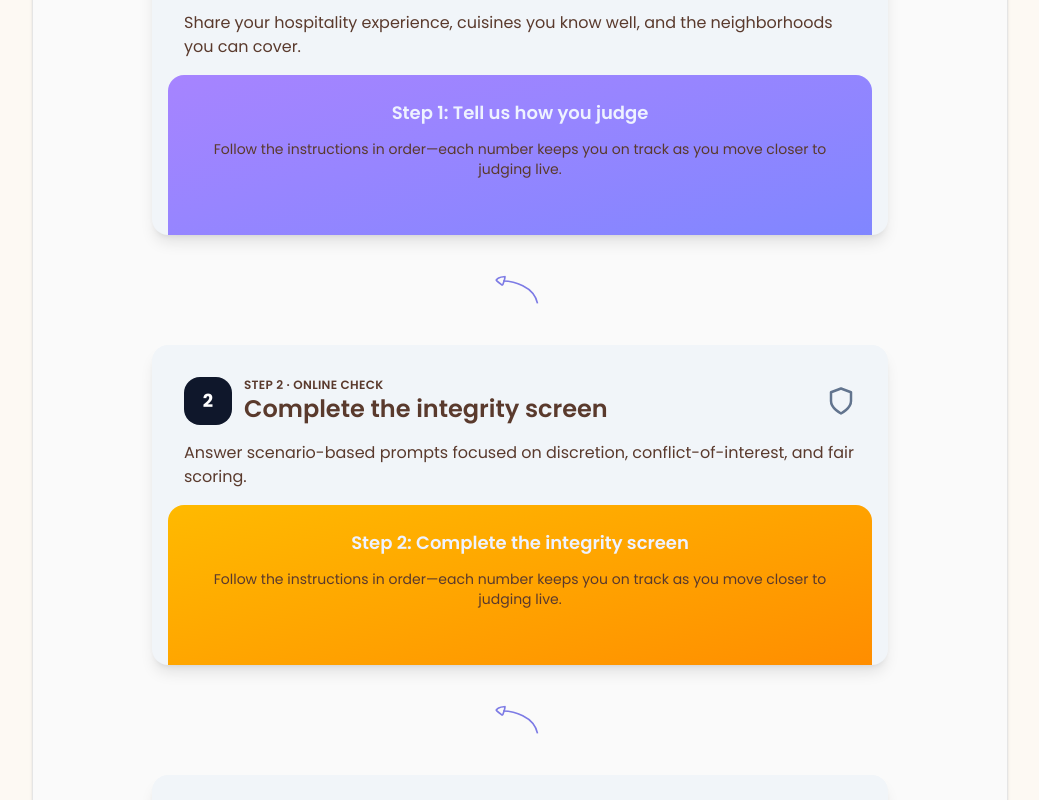
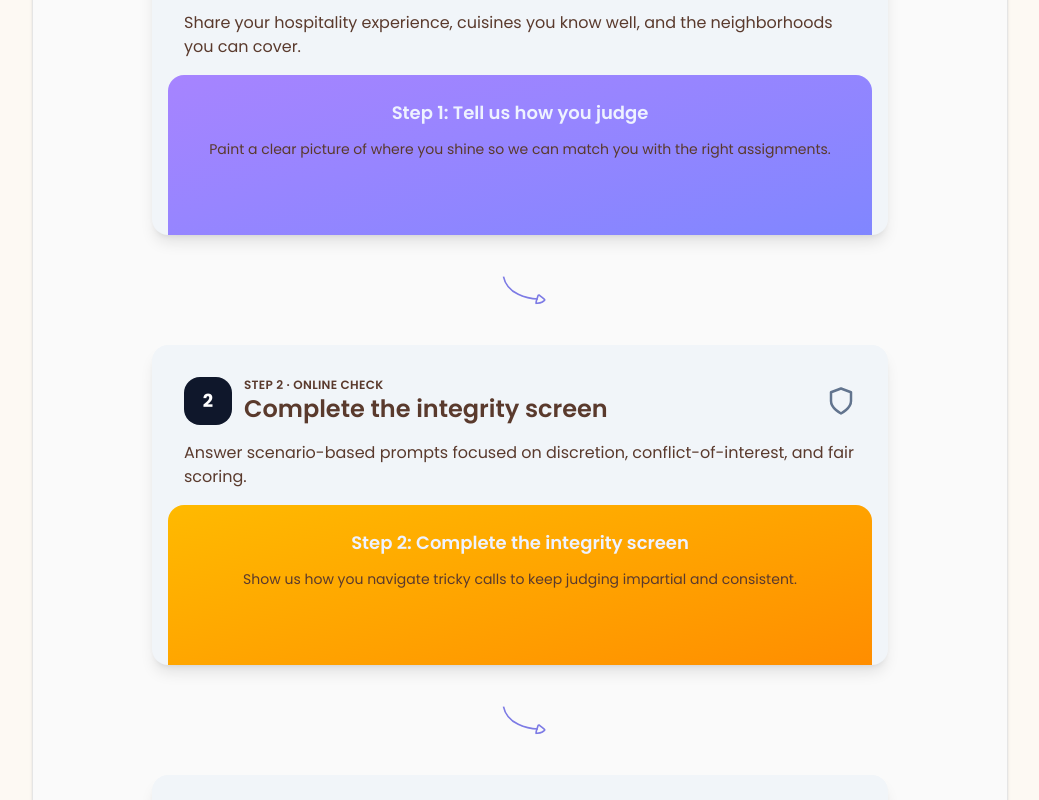
Before and after one commit to LayerSyncAi/savaal, a Next.js app: page /judging/prospective-judges in a window 1280 px wide. Shown: the part 1000-1800 px from the top of the page, without its empty margins (120-1159 px from the left). Built offline with nearby package versions, Linux system fonts and the light colour scheme.

Commit message:
Adjust qualification arrows and copy

```diff
--- a/app/judging/prospective-judges/components/QualificationShowcase.tsx
+++ b/app/judging/prospective-judges/components/QualificationShowcase.tsx
@@ -100,10 +100,7 @@ function BounceCard({
                                 <span className="block text-center text-lg font-semibold text-indigo-50">
                                         Step {step.id}: {step.title}
                                 </span>
-				<p className="mt-3 text-center text-sm text-indigo-50/90">
-					Follow the instructions in order—each number keeps you on track as you
-					move closer to judging live.
-				</p>
+                                <p className="mt-3 text-center text-sm text-indigo-50/90">{step.highlight}</p>
                         </div>
                 </motion.div>
         );
@@ -122,8 +119,8 @@ function StepArrow() {
                         fill="none"
                         xmlns="http://www.w3.org/2000/svg"
                         className="scale-50 sm:scale-75"
-                        initial={{ scale: 0.7, rotate: 5 }}
-                        animate={{ scale: 0.75, rotate: 0 }}
+                        initial={{ scale: 0.7, rotate: 185 }}
+                        animate={{ scale: 0.75, rotate: 180 }}
                         transition={{
                                 repeat: Infinity,
                                 repeatType: "mirror",
```
Lines whose indentation alone changed are shown as unchanged.
